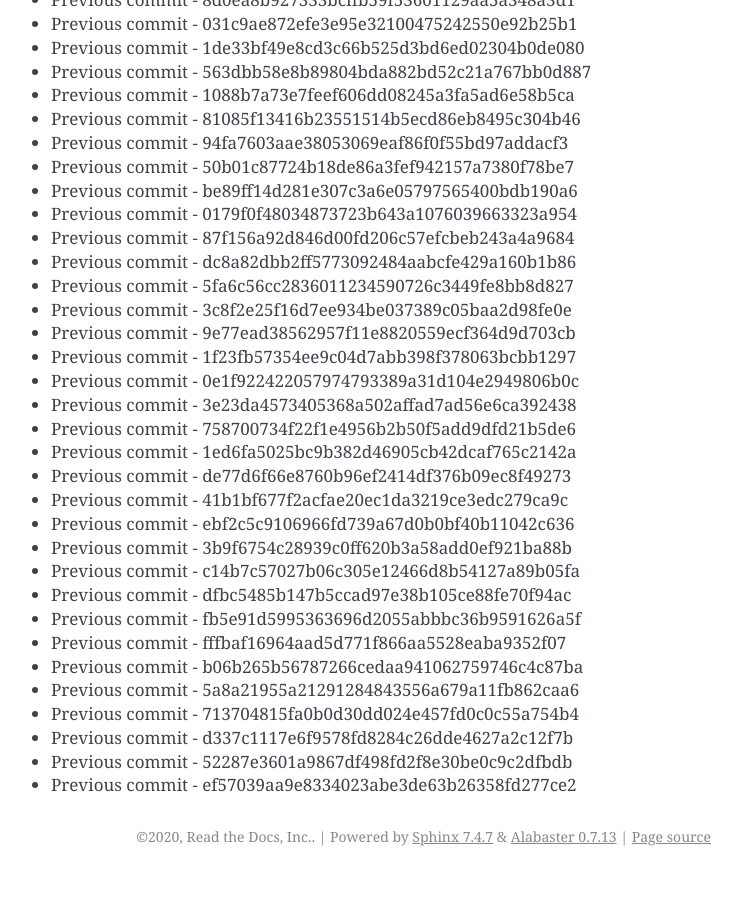
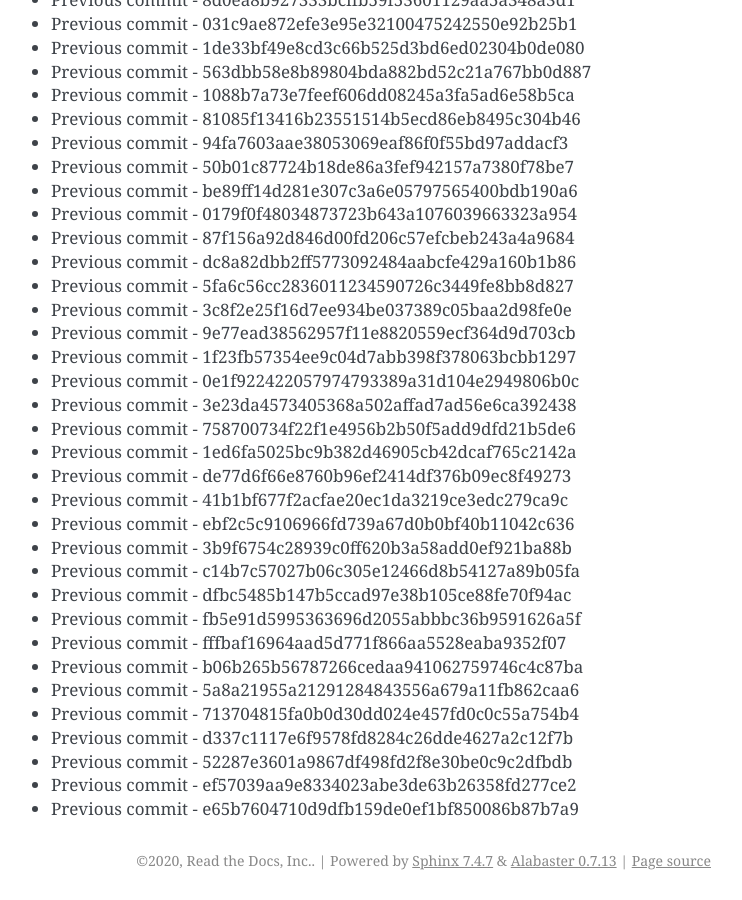
Before and after one commit to readthedocs/rtd-git-stresstest, a Sphinx documentation site: the page built from docs/updates.rst, in a window 1280 px wide and 900 px high, scrolled down 45917 px. Shown: the whole window, without its empty margins (399-1141 px from the left). Built offline with Sphinx 7.4.7, drawn with Linux system fonts in a browser that asks for light colours; before the commit the page ends 46793 px from its top, so only the background shows below that.

Commit message:
Generating commit from previous: e65b7604710d9dfb159de0ef1bf850086b87b7a9

```diff
--- a/docs/updates.rst
+++ b/docs/updates.rst
@@ -1961,3 +1961,4 @@ It can be tested for any performance characteristics.
 * Previous commit - d337c1117e6f9578fd8284c26dde4627a2c12f7b
 * Previous commit - 52287e3601a9867df498fd2f8e30be0c9c2dfbdb
 * Previous commit - ef57039aa9e8334023abe3de63b26358fd277ce2
+* Previous commit - e65b7604710d9dfb159de0ef1bf850086b87b7a9
```
